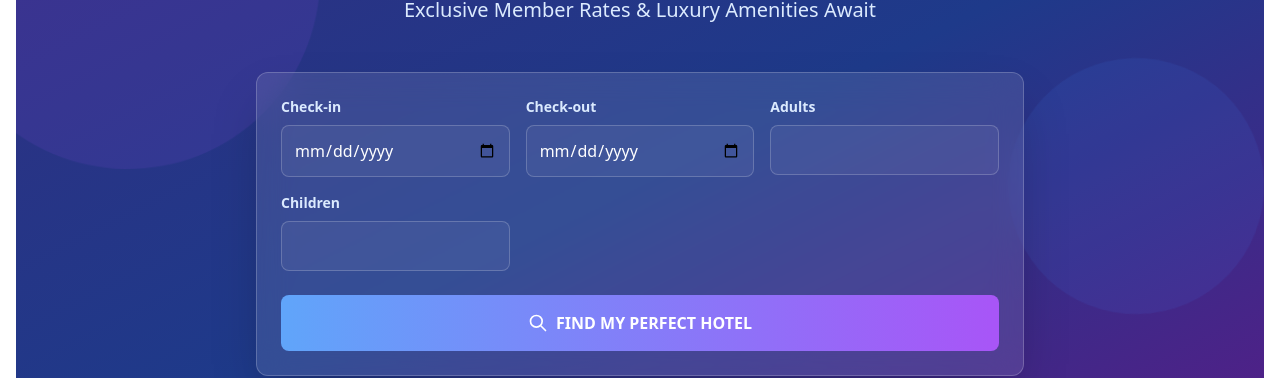
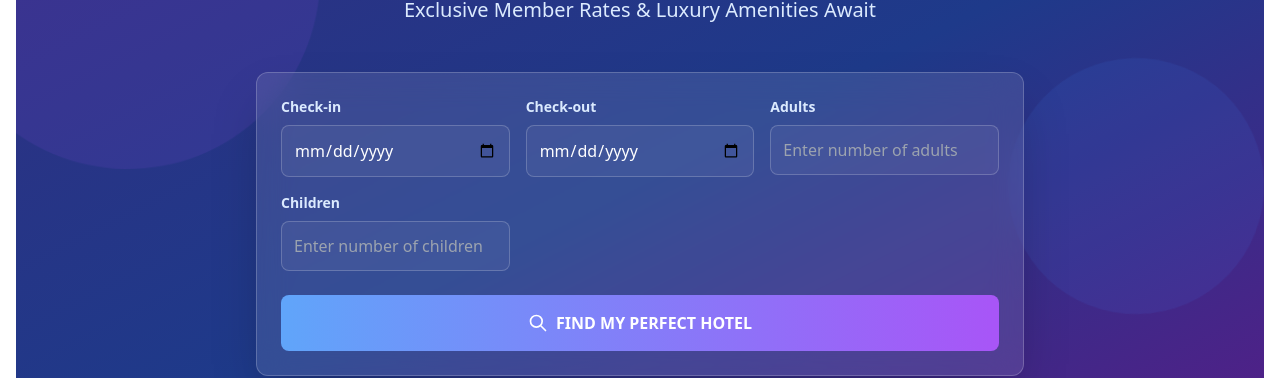
Before and after one commit to Derrick-MUGISHA/modifed, a Next.js app: page / in a window 1280 px wide. Shown: the part 5638-6016 px from the top of the page. Built offline with nearby package versions, Linux system fonts and the light colour scheme.

Commit message:
page sem finished

```diff
--- a/app/page.tsx
+++ b/app/page.tsx
@@ -667,6 +667,8 @@ const HotelSearch = () => {
                   onChange={(e) => setCheckOut(e.target.value)}
                   className="w-full p-3 bg-white/5 border border-white/20 rounded-lg text-white focus:ring-2 focus:ring-blue-400 focus:border-transparent"
                   min={checkIn || new Date().toISOString().split("T")[0]}
+                  title="Check-out date"
+                  placeholder=" "
                 />
               </div>
             </div>
@@ -679,10 +681,13 @@ const HotelSearch = () => {
                 <input
                   type="number"
                   value={adults}
-                  onChange={(e) => setAdults(Math.max(1, e.target.value))}
+                  onChange={(e) => setAdults(String(Math.max(1, parseInt(e.target.value) || 1)))}
                   className="w-full p-3 bg-white/5 border border-white/20 rounded-lg text-white focus:ring-2 focus:ring-blue-400 focus:border-transparent"
-                  min="1"
+                  min="0"
                   max="10"
+                  title="Number of adults"
+                  placeholder="Enter number of adults"
+                  aria-label="Number of adults"
                 />
               </div>
             </div>
@@ -695,10 +700,13 @@ const HotelSearch = () => {
                 <input
                   type="number"
                   value={children}
-                  onChange={(e) => setChildren(Math.max(0, e.target.value))}
+                  onChange={(e) => setChildren(String(Math.max(0, parseInt(e.target.value) || 0)))}
                   className="w-full p-3 bg-white/5 border border-white/20 rounded-lg text-white focus:ring-2 focus:ring-blue-400 focus:border-transparent"
                   min="0"
                   max="10"
+                  title="Number of children"
+                  placeholder="Enter number of children"
+                  aria-label="Number of children"
                 />
               </div>
             </div>
```
